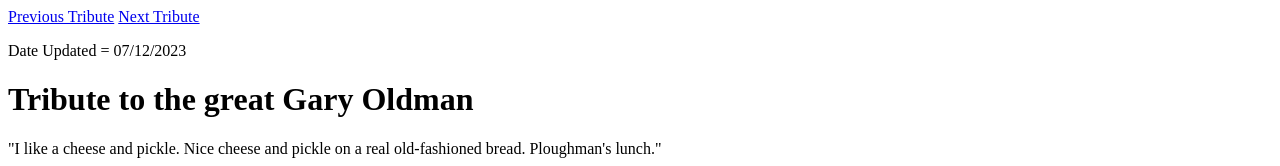
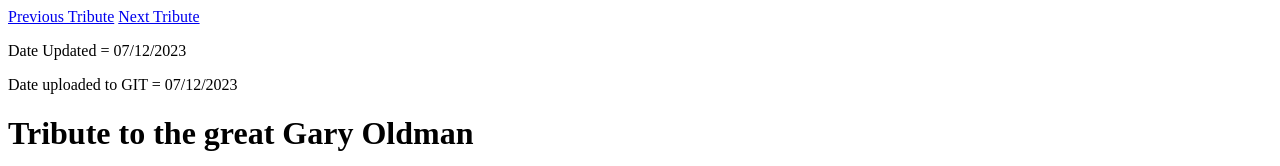
Before and after one commit to J-R-Kenny/GaryOldmanWebsite, a plain HTML site: page index.html in a window 1280 px wide. Shown: the top 166 px of the page. Drawn offline with Linux system fonts and the light colour scheme.

Commit message:
Added date to GIT field

```diff
--- a/index.html
+++ b/index.html
@@ -7,6 +7,7 @@
         <a id="previous-tribute" href="https://shaunthesheep.netlify.app">Previous Tribute</a>
         <a id="next-tribute" href="https://ty-hafan-tribute.netlify.app/">Next Tribute</a>
         <p>Date Updated = 07/12/2023</p>
+        <p>Date uploaded to GIT = 07/12/2023</p>
     </header>
     <main id="main">
       <h1 id="title">Tribute to the great Gary Oldman</h1>
```
